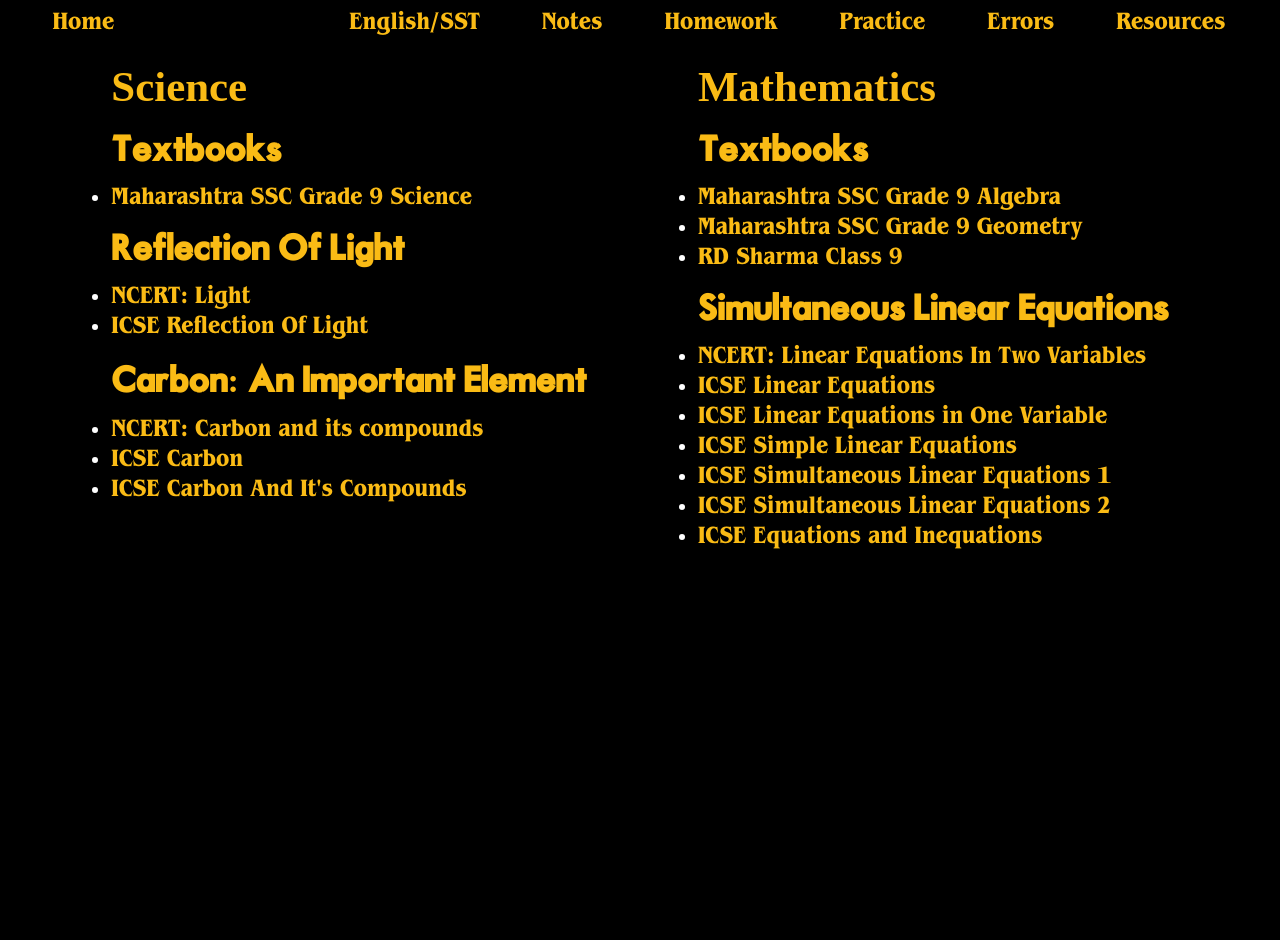
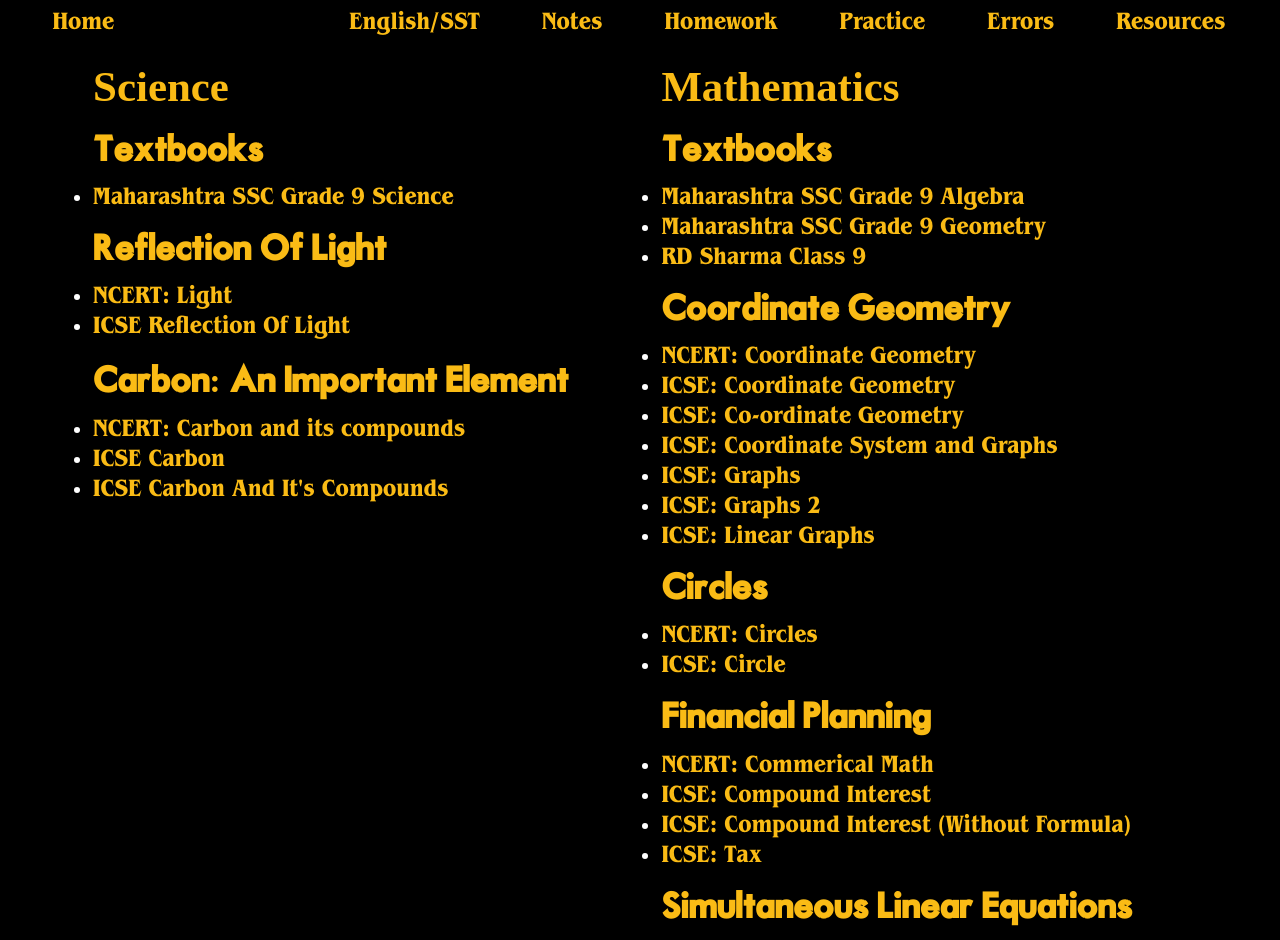
Before and after one commit to DhanushVDPT/sgvnext, a Next.js app: page /books in a window 1280 px wide. Shown: the top 940 px of the page. Before the commit the page ends 811 px from the top, so only its background shows below. Built offline with nearby package versions, Linux system fonts and the light colour scheme; a web font is replaced by a local one.

Commit message:
Update books.js coordinate finance circles

```diff
--- a/pages/books.js
+++ b/pages/books.js
@@ -33,9 +33,32 @@
                         <li><a target="#" href="https://ebooks.ebalbharati.in/pdfs/903000609.pdf">Maharashtra SSC Grade 9 Geometry</a></li>
                         <li><a target="#" href="https://drive.google.com/file/d/1pvbTKIVzWbQQsA9VQGC8xODRSnhLhWLh/view?usp=sharing">RD Sharma Class 9</a></li>
                     </ul>
+                    <h2>Coordinate Geometry</h2>
+                    <ul>
+                        <li><a target="#" href="https://ncert.nic.in/textbook.php?iemh1=3-12">NCERT: Coordinate Geometry</a></li>
+                        <li><a target="#" href="https://drive.google.com/file/d/1bccold1ElocEvjjLl-dnGcOvXfS8rWZX/view?usp=sharing">ICSE: Coordinate Geometry</a></li>
+                        <li><a target="#" href="https://drive.google.com/file/d/1rWC9n-s1WtYGYOflUra-Y2uLnvakdmQ3/view?usp=sharing">ICSE: Co-ordinate Geometry</a></li>
+                        <li><a target="#" href="https://drive.google.com/file/d/1E3ZJi6mpSNYLW62TAyjitsIAm1Qp_7mY/view?usp=sharing">ICSE: Coordinate System and Graphs</a></li>
+                        <li><a target="#" href="https://drive.google.com/file/d/1-2d9hhtMWBUbhJrxAHhqsM2am6J4n0Qq/view?usp=sharing">ICSE: Graphs</a></li>
+                        <li><a target="#" href="https://drive.google.com/file/d/1ohzLGthPuR47D6a2QOls9Co4fryIvUk8/view?usp=sharing">ICSE: Graphs 2</a></li>
+                        <li><a target="#" href="https://drive.google.com/file/d/1ftcRuogOKeBtEKOx623DriYlxDynKUWb/view?usp=sharing">ICSE: Linear Graphs</a></li>
+                    </ul>
+                    <h2>Circles</h2>
+                    <ul>
+                        <li><a target="#" href="https://ncert.nic.in/textbook.php?iemh1=9-12">NCERT: Circles</a></li>
+                        <li><a target="#" href="https://drive.google.com/file/d/16z3lqw4ccAXGAt_ULlIrnartuLRpFHlM/view?usp=sharing">ICSE: Circle</a></li>
+                    </ul>
+                    <h2>Financial Planning</h2>
+                    <ul>
+                        <li><a target="#" href="https://ncert.nic.in/textbook.php?hemh1=7-13">NCERT: Commerical Math</a></li>
+                        <li><a target="#" href="https://www.studiestoday.com/sites/default/files/books/icsebooks/ICSE-Class-10-Maths-ad-Chapter-01-Compound-Interest.pdf">ICSE: Compound Interest</a></li>
+                        <li><a target="#" href="https://www.studiestoday.com/sites/default/files/books/icsebooks/ICSE-Class-9-Maths-Chapter-02-Compound-Interest-Without-Using-Formula.pdf">ICSE: Compound Interest (Without Formula)</a></li>
+                        <li><a target="#" href="https://www.studiestoday.com/sites/default/files/books/icsebooks/ICSE-Class-10-Maths-ad-Chapter-02-Sales-Tax-Value-Added-Tax-VAT.pdf">ICSE: Tax</a></li>
+                    </ul>
                     <h2>Simultaneous Linear Equations</h2>
                     <ul>
                         <li><a target="#" href="https://ncert.nic.in/textbook.php?iemh1=4-12">NCERT: Linear Equations In Two Variables</a></li>
+                        <li><a target="#" href="https://ncert.nic.in/textbook.php?jemh1=3-14">NCERT: Pair of Linear Equations In Two Variables</a></li>
                         <li><a target="#" href="https://drive.google.com/file/d/1wpUtkiwx55N2Une0UtWTN_7Wu_4Abwie/view?usp=sharing">ICSE Linear Equations</a></li>
                         <li><a target="#" href="https://drive.google.com/file/d/1GofqW2me_KMR0YtGt2V93vgdGUxbC9c5/view?usp=sharing">ICSE Linear Equations in One Variable</a></li>
                         <li><a target="#" href="https://drive.google.com/file/d/1ACeqMbyDqVf5iJaYMB5PQ3mkgG8_E7Q8/view?usp=sharing">ICSE Simple Linear Equations</a></li>
```
